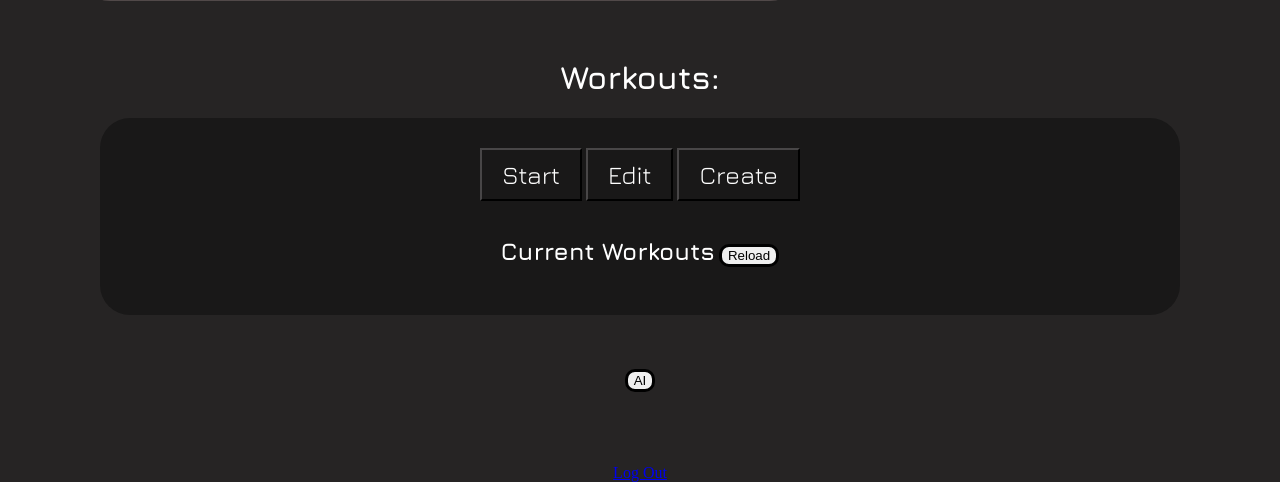
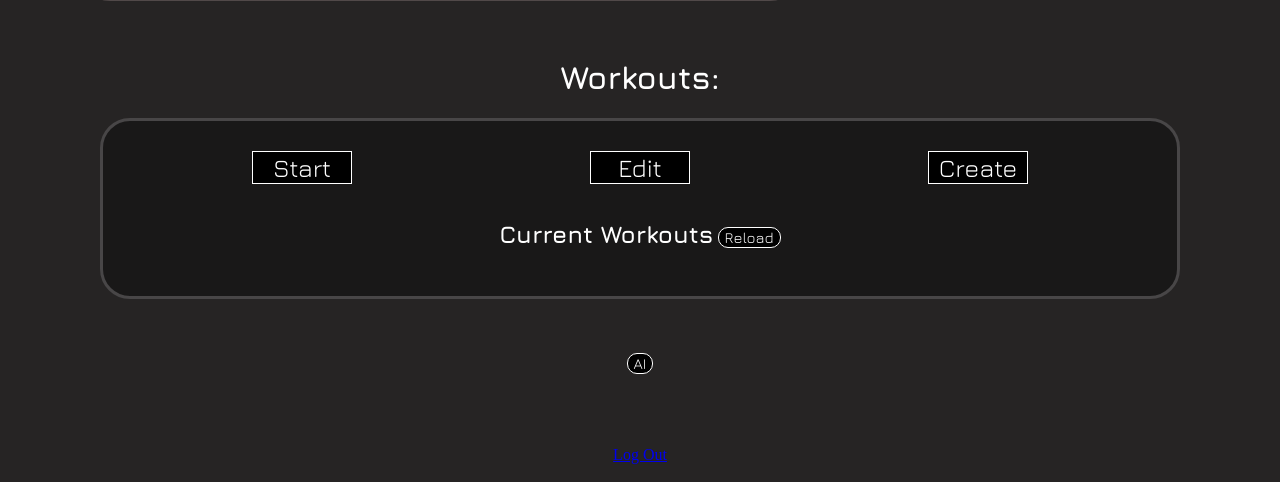
Before and after one commit to safendi/WorkoutTracker, a Flask app: page /home in a window 1280 px wide. Shown: the part 532-1014 px from the top of the page. Run offline with Flask 3, Linux system fonts and the light colour scheme; a user stored in the database is signed in; data comes from the database, SQL or seed files in the repository; some web fonts are replaced.

Commit message:
More UI fixes to home page

```diff
--- a/static/home.js
+++ b/static/home.js
@@ -239,5 +239,8 @@ function loadCurrentWorkouts(arg) {
         }
         div.appendChild(button)
         box.appendChild(div)
+        let line = document.createElement("hr")
+        line.style.width = "200px"
+        box.appendChild(line)
     }
 }
--- a/templates/home.html
+++ b/templates/home.html
@@ -46,14 +46,12 @@
                 color: white;
                 font-family: 'Jura';
                 text-align: center;
-
             }
 
             h2{
                 color: white;
                 font-family: 'Jura';
                 text-align: center;
-
             }
 
             h3{
@@ -61,11 +59,13 @@
                 font-family: 'Jura';
                 text-align: center;
             }
+
             table{
                 color: white;
                 font-family: 'Jura';
                 text-align: center;
             }
+
             #goalsDiv {
                 background-color: #191818;
                 border-style: solid;
@@ -76,17 +76,6 @@
                 margin-right: 80px;
                 height: 400px;
             }
-            .editCreateButtons {
-                position: relative;
-                background-color: #191818;
-                font-size: 25px;
-                font-family: "Jura";
-                color: white;
-                border-color: #484647;
-                padding: 10px 20px;
-                overflow: hidden;
-                z-index: 1;
-            }
             #editAndCreateBox {
                 background-color: #191818;
                 border-color: #484647;
@@ -94,7 +83,51 @@
                 margin-left: 100px;
                 border-radius: 30px;
                 padding: 30px;
+                border-style: solid;
             }
+            #editAndCreateButtons {
+                display: flex;
+                justify-content: space-around; /* Spread out the buttons evenly */
+                align-items: center;           /* Center the buttons vertically */
+                text-align: center;            /* Center text inside buttons */
+            }
+
+            .editCreateButtons {
+                flex: 1;                       /* Ensure buttons take equal width */
+                margin: 0 10px;                /* Add some spacing between buttons */
+                color: white;
+                border: white solid 1px;
+                background-color: black;
+                max-width: 100px;
+                font-family: "Jura";
+                font-size: 25px;
+            }
+
+            button {
+                background-color: #191818;
+                font-family: "Jura";
+                border-style: solid;
+                color: white;
+                border: white solid 1px;
+                background-color: black;
+                font-size: 15px;
+            }
+
+            #woName {
+                color: white;
+                background-color: #191818;
+                border: white 1px solid;
+                padding: 2px;
+                font-family: "Jura";
+            }
+            #exName{
+                color: white;
+                background-color: #191818;
+                border: white 1px solid;
+                padding: 2px;
+                font-family: "Jura";
+            }
+
 
         </style>
     </head>
@@ -123,19 +156,19 @@
         <h1>Workouts:</h1>
         <div id="editAndCreateBox">
 
-            <input type="button" value="Start" onclick="pageLoaded()" class="editCreateButtons">
-            <input type="button" value="Edit" onclick="myWorkoutsClicked()" class="editCreateButtons">
-            <input type="button" id="create" value="Create" onclick="unhideWoNamer()" class="editCreateButtons">
-            <br><br><br>
-
-
+            <div id="editAndCreateButtons">
+                <input type="button" value="Start" onclick="pageLoaded()" class="editCreateButtons">
+                <input type="button" value="Edit" onclick="myWorkoutsClicked()" class="editCreateButtons">
+                <input type="button" id="create" value="Create" onclick="unhideWoNamer()" class="editCreateButtons">
+            </div>
+            <br><br>
             <div id="workoutNamer" hidden="true">
                 <p>What do you want to call this workout?</p>
                 <label>
                     <br>
                     <input type="text" id="woName">
-                    <br>
-                    <input type="submit" onclick="setWoName()">
+                    <br><br>
+                    <input type="submit" onclick="setWoName()" style="font-family: 'Jura'; color: white; padding: 3px; background-color: #191818; border: solid white 1px">
                 </label>
                 <br>
                 <p id="notEnoughCharinWoNameWarning" hidden="true">Name must have at least 1 character.</p>
--- a/templates/index.html
+++ b/templates/index.html
@@ -121,9 +121,7 @@
 
     <body>
 
-    <div>
-        <box-icon type='solid' name='user-circle' id="userIcon"></box-icon>
-    </div>
+
     <h1 id="loginText">Welcome Back!</h1>
     <br> <br>
     <div id="loginPanel">
```
